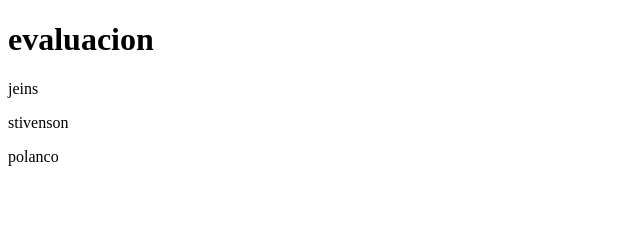
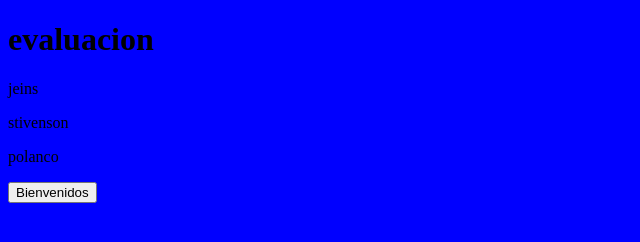
Before and after one commit to polanco13/gitevaluacion, a plain HTML site: page index.html in a window 1280 px wide. Shown: the whole page, without its empty margins (0-640 px from the left). Drawn offline with Linux system fonts and the light colour scheme.

Commit message:
segundo comit

```diff
--- /dev/null
+++ b/css/estilos.css
@@ -0,0 +1,4 @@
+body{
+    background-color: blue;
+    font-family:'Times New Roman', Times, serif ;
+}
--- a/index.html
+++ b/index.html
@@ -5,11 +5,14 @@
     <meta http-equiv="X-UA-Compatible" content="IE=edge">
     <meta name="viewport" content="width=device-width, initial-scale=1.0">
     <title>Document</title>
+    <link rel="stylesheet" href="./css/estilos.css">
+    <script src="./js/bienvenida.js"></script>
 </head>
 <body>
     <h1>evaluacion</h1>
     <p>jeins</p>
     <p> stivenson</p>
     <p>polanco</p>
+    <input type="button" onclick="saludar()" value="Bienvenidos">
 </body>
 </html>
--- /dev/null
+++ b/js/bienvenida.js
@@ -0,0 +1,3 @@
+function saludar(){
+    alert("Bienvenidos");
+}
```
